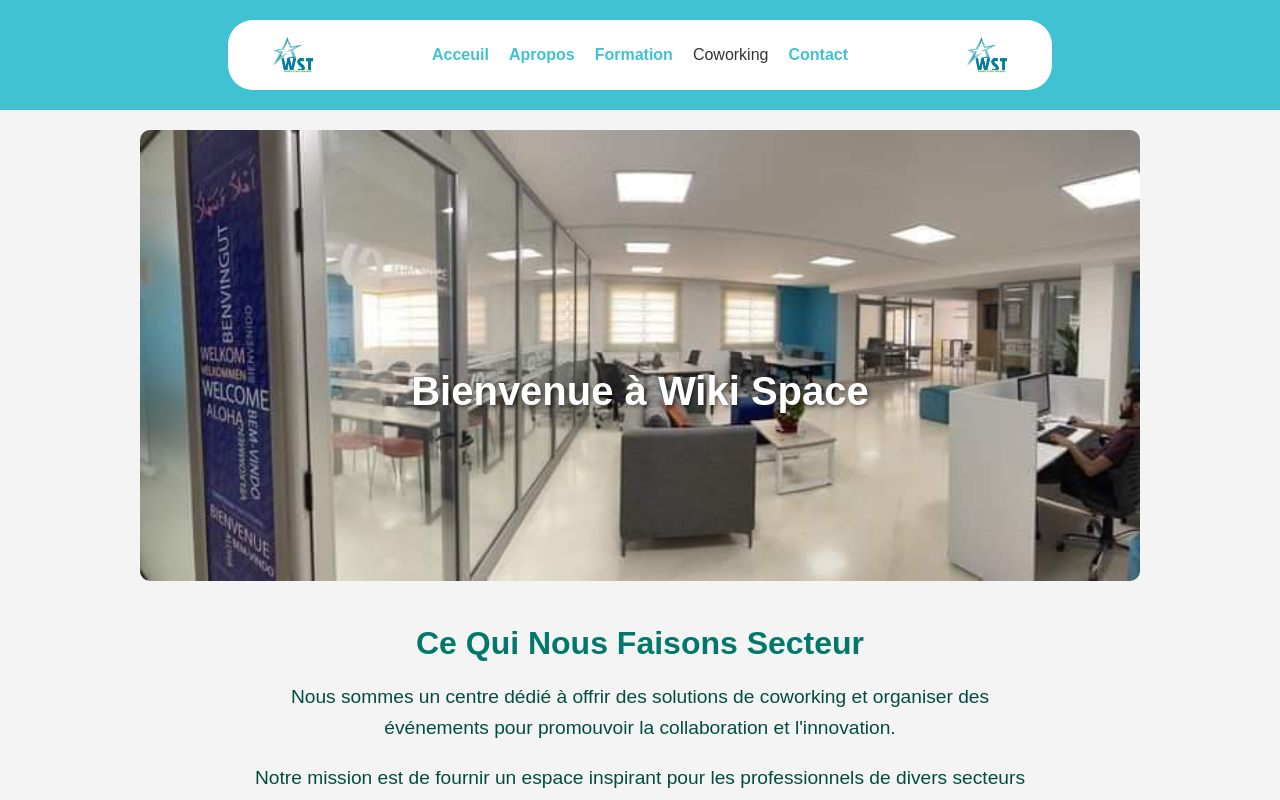
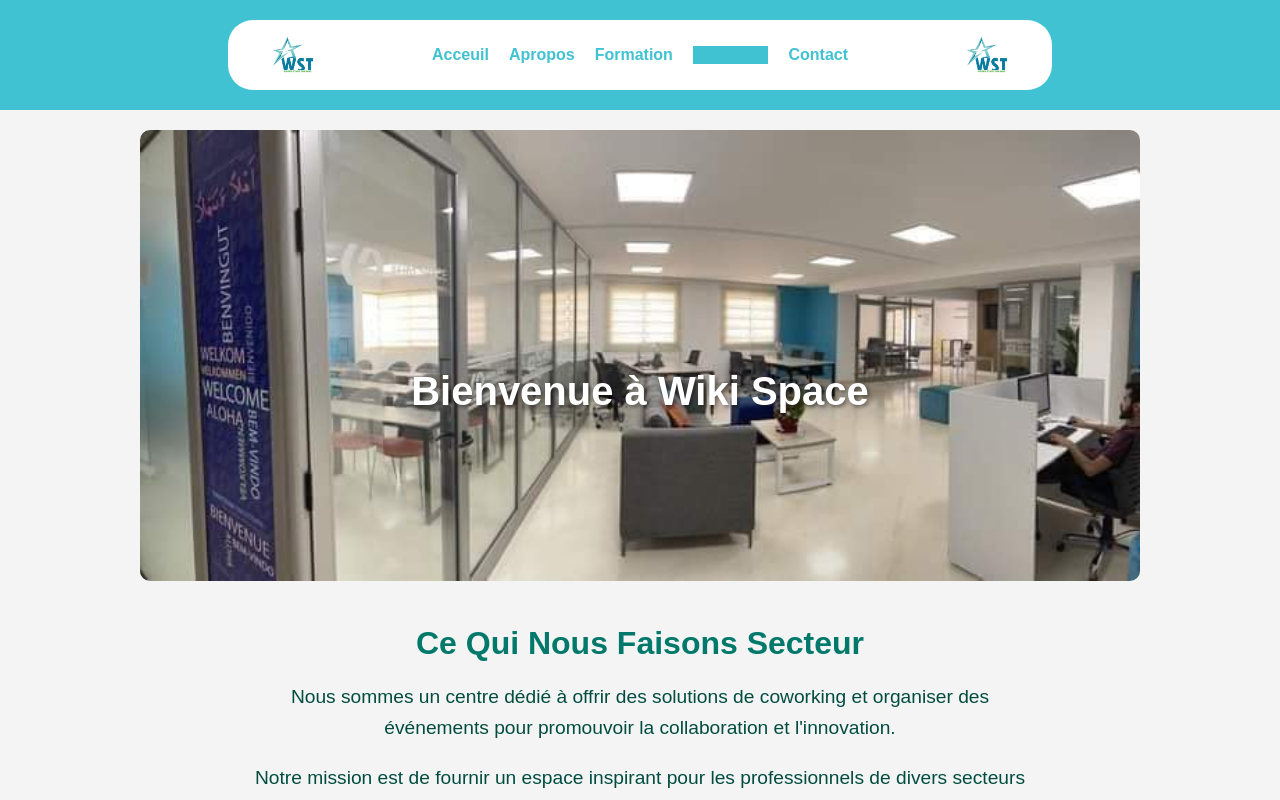
Before and after one commit to ChokriYassine143/wikispace, a React (Create React App) app: page / in a window 1280 px wide. Shown: the top 800 px of the page. Built offline with nearby package versions, Linux system fonts and the light colour scheme.

Commit message:
Update Header.css

```diff
--- a/src/components/Header.css
+++ b/src/components/Header.css
@@ -76,9 +76,9 @@ header {
 .dropdown-button {
    color: #40c2d3;
       background-color: #40c2d3;
-    background: none;
+
     border: none;
-    color: inherit;
+
     font: inherit;
     cursor: pointer;
     padding: 0;
```
